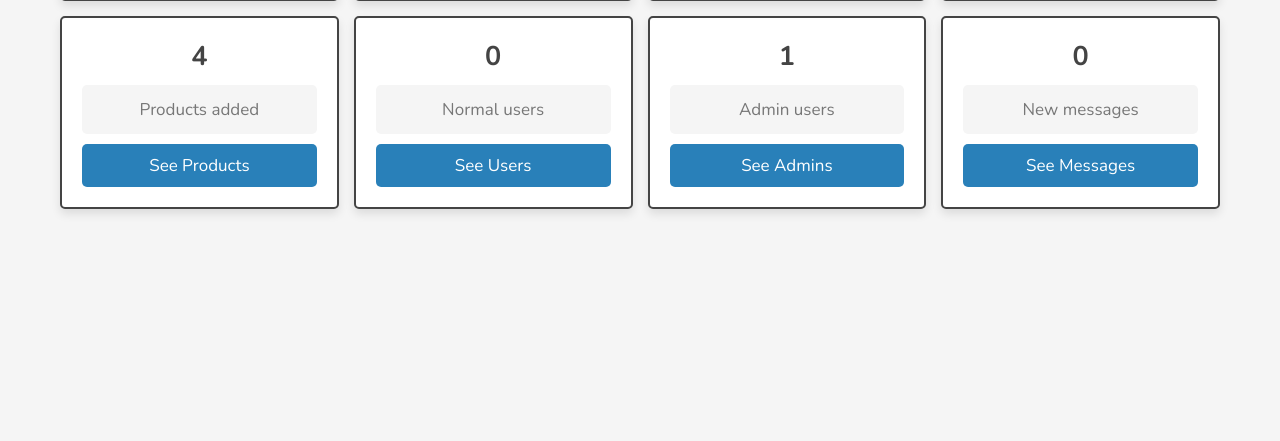
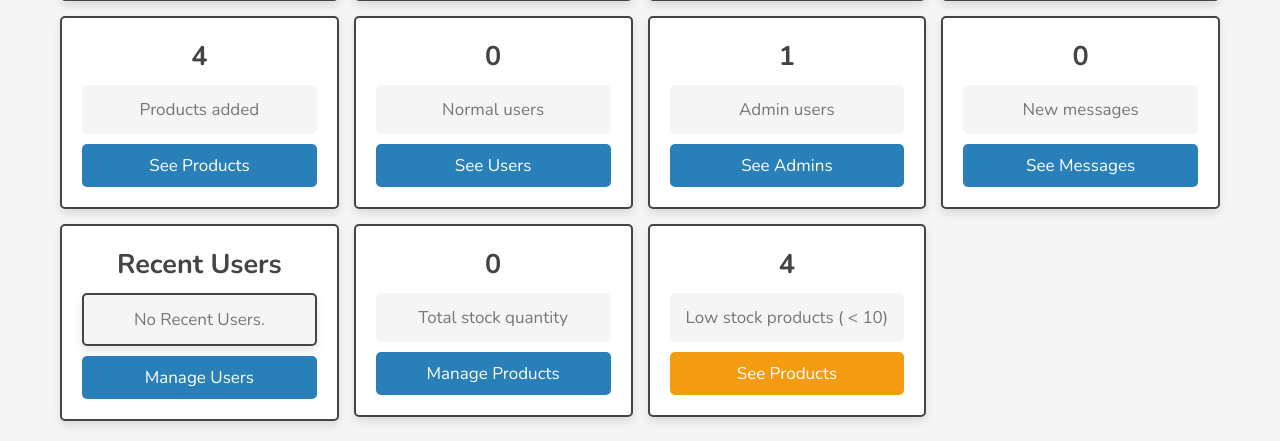
Before and after one commit to Prashantbadaila12/E-Gadgetstore, a PHP site: page /projectdone/admin/dashboard.php in a window 1280 px wide. Shown: the part 360-801 px from the top of the page. Before the commit the page ends 574 px from the top, so only its background shows below. Run offline with PHP 8.4, Linux system fonts and the light colour scheme; a user stored in the database is signed in; data comes from the database, SQL or seed files in the repository; data that the repository does not hold is empty; some libraries are stand-ins or nearby versions.

Commit message:
Add files via upload

```diff
--- a/admin/admin_login.php
+++ b/admin/admin_login.php
@@ -32,7 +32,7 @@ if(isset($_POST['submit'])){
    <meta charset="UTF-8">
    <meta http-equiv="X-UA-Compatible" content="IE=edge">
    <meta name="viewport" content="width=device-width, initial-scale=1.0">
-   <title>Login</title>
+   <title>Admin Login</title>
 
    <link rel="stylesheet" href="https://cdnjs.cloudflare.com/ajax/libs/font-awesome/6.1.1/css/all.min.css">
 
@@ -57,8 +57,8 @@ if(isset($_POST['submit'])){
 <section class="form-container">
 
    <form action="" method="post">
-      <h3>Login now</h3>
-      <p>Default username = <span>admin</span> & password = <span>111</span></p>
+      <h3>Admin Login</h3>
+      <!-- <p>Default username = <span>admin</span> & password = <span>111</span></p> -->
       <input type="text" name="name" required placeholder="enter your username" maxlength="20"  class="box" oninput="this.value = this.value.replace(/\s/g, '')">
       <input type="password" name="pass" required placeholder="enter your password" maxlength="20"  class="box" oninput="this.value = this.value.replace(/\s/g, '')">
       <input type="submit" value="login now" class="btn" name="submit">
--- a/admin/dashboard.php
+++ b/admin/dashboard.php
@@ -128,6 +128,51 @@ if(!isset($admin_id)){
          <a href="messages.php" class="btn">See messages</a>
       </div>
 
+      <!-- New Box for Recent Users -->
+      <div class="box">
+         <h3>Recent Users</h3>
+         <?php
+            $select_recent_users = $conn->prepare("SELECT name, email FROM `users` ORDER BY id DESC LIMIT 5"); // Fetching last 5 registered users
+            $select_recent_users->execute();
+            if($select_recent_users->rowCount() > 0){
+               while($fetch_recent_user = $select_recent_users->fetch(PDO::FETCH_ASSOC)){
+         ?>
+         <p><strong><?= $fetch_recent_user['name']; ?></strong> - <?= $fetch_recent_user['email']; ?></p>
+         <?php
+               }
+            }else{
+               echo '<p class="empty">No recent users.</p>';
+            }
+         ?>
+         <a href="users_accounts.php" class="btn">Manage Users</a>
+      </div>
+
+      <!-- New Box for Total Product Quantity -->
+      <div class="box">
+         <?php
+            $select_total_quantity = $conn->prepare("SELECT SUM(quantity) AS total_qty FROM `products`");
+            $select_total_quantity->execute();
+            $fetch_total_quantity = $select_total_quantity->fetch(PDO::FETCH_ASSOC);
+            $total_products_quantity = $fetch_total_quantity['total_qty'] ?? 0; // Use 0 if SUM is null (no products)
+         ?>
+         <h3><?= $total_products_quantity; ?></h3>
+         <p>Total stock quantity</p>
+         <a href="products.php" class="btn">Manage Products</a>
+      </div>
+
+      <!-- New Box for Low Stock Products -->
+      <div class="box">
+         <?php
+            $select_low_stock = $conn->prepare("SELECT COUNT(*) AS low_stock_count FROM `products` WHERE quantity < 10"); // Threshold set to 10
+            $select_low_stock->execute();
+            $fetch_low_stock = $select_low_stock->fetch(PDO::FETCH_ASSOC);
+            $low_stock_count = $fetch_low_stock['low_stock_count'] ?? 0; // Use 0 if count is null
+         ?>
+         <h3><?= $low_stock_count; ?></h3>
+         <p>Low stock products ( &lt; 10)</p>
+         <a href="products.php" class="option-btn">See Products</a>
+      </div>
+
    </div>
 
 </section>
--- a/admin/placed_orders.php
+++ b/admin/placed_orders.php
@@ -52,6 +52,7 @@ if(isset($_GET['delete'])){
 <div class="box-container">
 
    <?php
+      try {
          $select_orders = $conn->prepare("SELECT * FROM `orders`");
          $select_orders->execute();
          if($select_orders->rowCount() > 0){
@@ -83,6 +84,9 @@ if(isset($_GET['delete'])){
          }else{
             echo '<p class="empty">no orders placed yet!</p>';
          }
+      } catch (PDOException $e) {
+         echo '<p class="error">Error fetching orders: ' . $e->getMessage() . '</p>';
+      }
    ?>
 
 </div>
--- a/admin/register_admin.php
+++ b/admin/register_admin.php
@@ -59,7 +59,7 @@ if(isset($_POST['submit'])){
 
    <form action="" method="post">
       <h3>Register Now</h3>
-      <input type="text" name="name" required placeholder="enter your username" maxlength="20"  class="box" oninput="this.value = this.value.replace(/\s/g, '')">
+      <input type="email" name="name" required placeholder="enter your email" maxlength="20"  class="box" oninput="this.value = this.value.replace(/\s/g, '')">
       <input type="password" name="pass" required placeholder="enter your password" maxlength="20"  class="box" oninput="this.value = this.value.replace(/\s/g, '')">
       <input type="password" name="cpass" required placeholder="confirm your password" maxlength="20"  class="box" oninput="this.value = this.value.replace(/\s/g, '')">
       <input type="submit" value="register now" class="btn" name="submit">
```
Also changed, not shown: admin/products.php (+14 -2 lines), admin/update_product.php (+6 -2 lines). Lines whose indentation alone changed are shown as unchanged.
